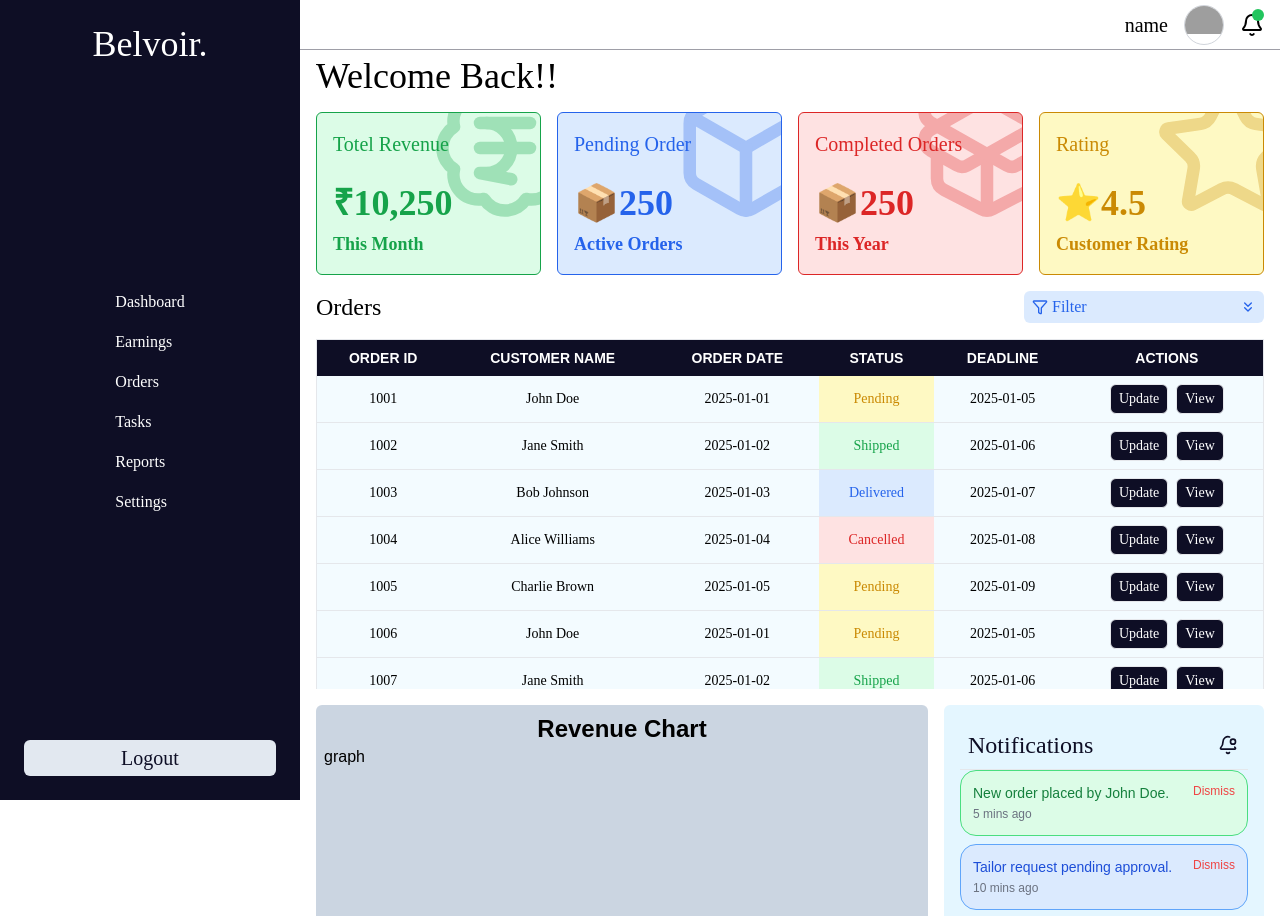
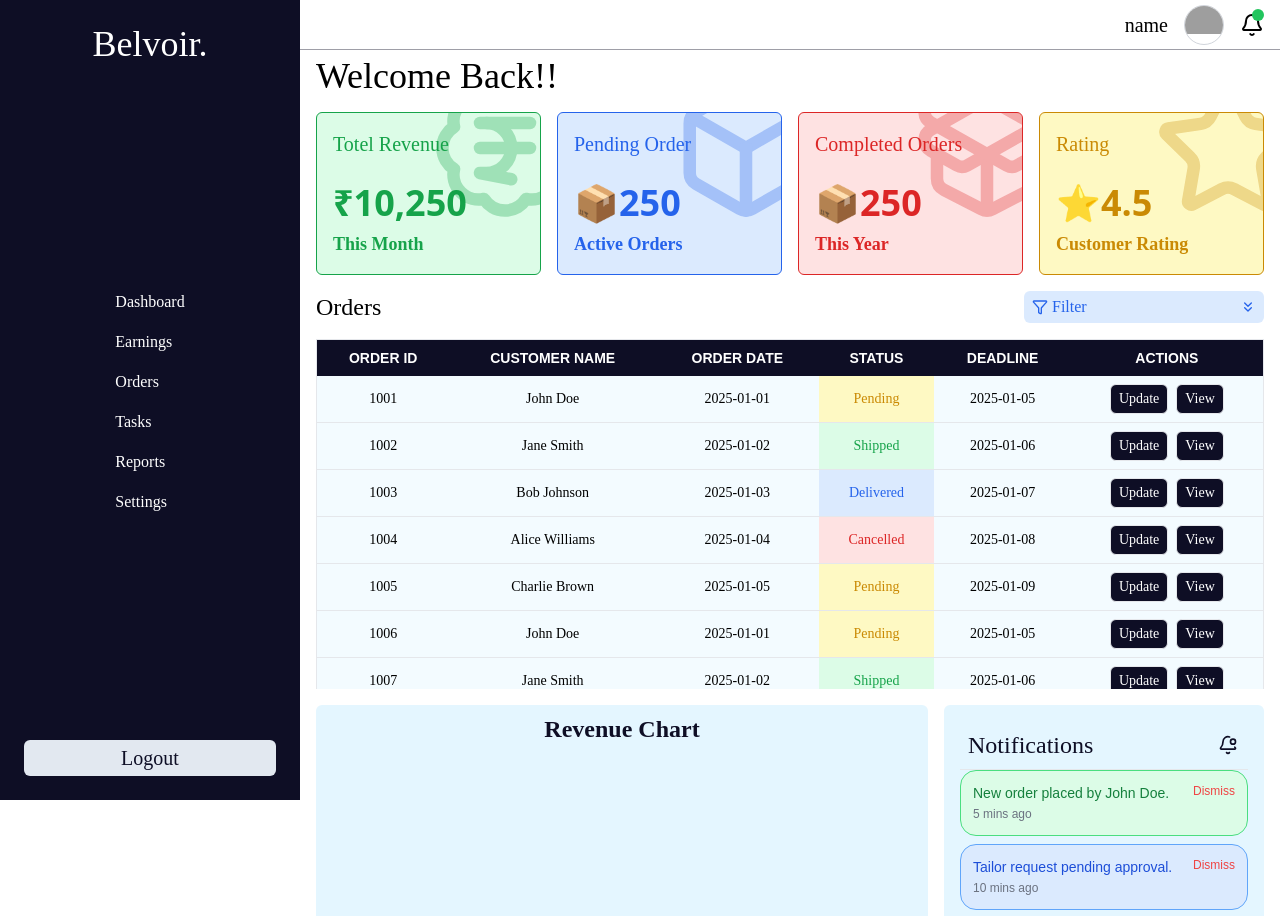
Before and after one commit to bridgeonAcademic/Belvoir-web, a Next.js app: page /tailoring/dashbord in a window 1280 px wide. Shown: the top 916 px of the page. Built offline with nearby package versions, Linux system fonts and the light colour scheme; grey boxes are pictures that could not be loaded; a web font is replaced by a local one.

Commit message:
86cxh2y2y

```diff
--- a/src/app/components/tailor-merics-card/metricscard.tsx
+++ b/src/app/components/tailor-merics-card/metricscard.tsx
@@ -30,7 +30,7 @@ export default function Metricscard({
     >
       <p className={`text-[20px] font-medium`}>{title}</p>
       <div className="mt-4">
-        <h1 className={`flex gap-2 text-4xl font-bold`}>
+        <h1 className={`flex gap-2 text-4xl font-bold font-sans`}>
           {icon}{value}
         </h1>
       </div>
--- a/src/app/components/tailor-navbar/Navbar.tsx
+++ b/src/app/components/tailor-navbar/Navbar.tsx
@@ -8,7 +8,7 @@ import NotificationDropdown from "../tailor-notification/notificationDropdown";
 export default function Navbar() {
   const [isOpen, setIsOpen] = useState(false);
   return (
-    <div className="fixed z-40 top-0 right-0 w-full bg-white border-b border-[#0E0E25]/40 gap-4 h-[50px] flex items-center justify-end p-4">
+    <div className="fixed z-10 top-0 right-0 w-full bg-white border-b border-[#0E0E25]/40 gap-4 h-[50px] flex items-center justify-end p-4">
       <p className="text-black font-Cormorant text-xl">name</p>
       <div className="relative h-10 w-10 rounded-full overflow-hidden border border-gray-300">
         <Image
--- a/src/app/components/tailor-sidebar/Sidebar.tsx
+++ b/src/app/components/tailor-sidebar/Sidebar.tsx
@@ -1,19 +1,40 @@
+interface SidebarProps {
+  isOpen: boolean;
+}
 
-export default function Sidebar() {
+export default function Sidebar({ isOpen }: SidebarProps) {
   return (
-    <div className="fixed flex flex-col z-50 items-center justify-between w-[300px] bg-[#0E0E25] h-screen text-white p-6">
+    <div
+      className={` fixed flex flex-col z-20 items-center justify-between w-[300px] bg-[#0E0E25] h-full text-white p-6 ${
+        isOpen ? "translate-x-[-300px]" : "translate-x-0"
+      } xl:translate-x-0 transition-transform duration-1000 ease-in-out`}
+    >
       <h1 className="text-4xl text-center font-Libre">Belvoir.</h1>
       <div className="flex flex-col items-center gap-2 font-Cormorant">
-        <p className="hover:bg-white/10 rounded-md w-full px-10 py-1 cursor-pointer">Dashboard</p>
-        <p className="hover:bg-white/10 rounded-md w-full px-10 py-1 cursor-pointer">Earnings</p>
-        <p className="hover:bg-white/10 rounded-md w-full px-10 py-1 cursor-pointer">Orders</p>
-        <p className="hover:bg-white/10 rounded-md w-full px-10 py-1 cursor-pointer">Tasks</p>
-        <p className="hover:bg-white/10 rounded-md w-full px-10 py-1 cursor-pointer">Reports</p>
-        <p className="hover:bg-white/10 rounded-md w-full px-10 py-1 cursor-pointer">Settings</p>
+        <p className="hover:bg-white/10 rounded-md w-full px-10 py-1 cursor-pointer">
+          Dashboard
+        </p>
+        <p className="hover:bg-white/10 rounded-md w-full px-10 py-1 cursor-pointer">
+          Earnings
+        </p>
+        <p className="hover:bg-white/10 rounded-md w-full px-10 py-1 cursor-pointer">
+          Orders
+        </p>
+        <p className="hover:bg-white/10 rounded-md w-full px-10 py-1 cursor-pointer">
+          Tasks
+        </p>
+        <p className="hover:bg-white/10 rounded-md w-full px-10 py-1 cursor-pointer">
+          Reports
+        </p>
+        <p className="hover:bg-white/10 rounded-md w-full px-10 py-1 cursor-pointer">
+          Settings
+        </p>
       </div>
       <div className="w-full">
-        <button className="w-full rounded-md py-1 bg-slate-200 font-Libre text-xl font-medium text-[#0E0E25]">Logout</button>
+        <button className="w-full rounded-md py-1 bg-slate-200 font-Libre text-xl font-medium text-[#0E0E25]">
+          Logout
+        </button>
       </div>
     </div>
-  )
+  );
 }
--- a/src/app/tailoring/dashbord/page.tsx
+++ b/src/app/tailoring/dashbord/page.tsx
@@ -18,10 +18,10 @@ export default function Page() {
   const [drop, setDrop] = useState(false);
   return (
     <div className="p-4 bg-white min-h-screen flex flex-col gap-4">
-      <h1 className="text-4xl text-black text-start font-Libre">
+      <h1 className="text-2xl xl:text-4xl text-black text-start font-Libre">
         Welcome Back!!
       </h1>
-      <div className="grid grid-cols-4 gap-4 font-Cormorant font-medium">
+      <div className="grid grid-cols-2 xl:grid-cols-4 gap-4 font-Cormorant font-medium">
         <Metricscard
           title="Totel Revenue"
           value="10,250"
@@ -124,11 +124,10 @@ export default function Page() {
         <Ordertable />
       </div>
       <div className="flex gap-4">
-        <div className="flex-1 p-2 bg-slate-300 rounded-md ">
-          <h2 className="text-2xl font-bold text-center text-black">
+        <div className="flex-1 p-2 bg-light rounded-md ">
+          <h2 className="text-2xl font-bold text-center text-dark font-Cormorant">
             Revenue Chart
           </h2>
-          <p className="text-black">graph</p>
         </div>
         <div>
           <NotificationDropdown />
--- a/src/app/tailoring/layout.tsx
+++ b/src/app/tailoring/layout.tsx
@@ -1,19 +1,31 @@
-// app/layout.tsx
+"use client";
 
+import { MenuIcon, XIcon } from "lucide-react";
+import { useState } from "react";
 import Navbar from "../components/tailor-navbar/Navbar";
 import Sidebar from "../components/tailor-sidebar/Sidebar";
+
 export default function Layout({
   children,
 }: Readonly<{ children: React.ReactNode }>) {
+  const [isOpen, setIsOpen] = useState(true);
   return (
     <div>
       <div className="flex">
-        <Sidebar />
+      <button onClick={() => setIsOpen(!isOpen)} className="xl:hidden z-50">
+          {isOpen ? (
+            <MenuIcon className="fixed left-2 top-2  z-50 bg-light text-dark h-8 w-8 p-1 rounded-md border border-dark/30" />
+          ) : (
+            <XIcon className="fixed left-2 top-2  z-50 bg-light text-dark h-8 w-8 p-1 rounded-md border-dark/30" />
+          )}
+        </button>
+        <Sidebar isOpen={isOpen} />
         <div className="xl:ml-[300px] flex-1 flex flex-col">
           <Navbar />
           <div className="mt-[40px] flex-1">{children}</div>
         </div>
       </div>
     </div>
+
   );
 }
```
